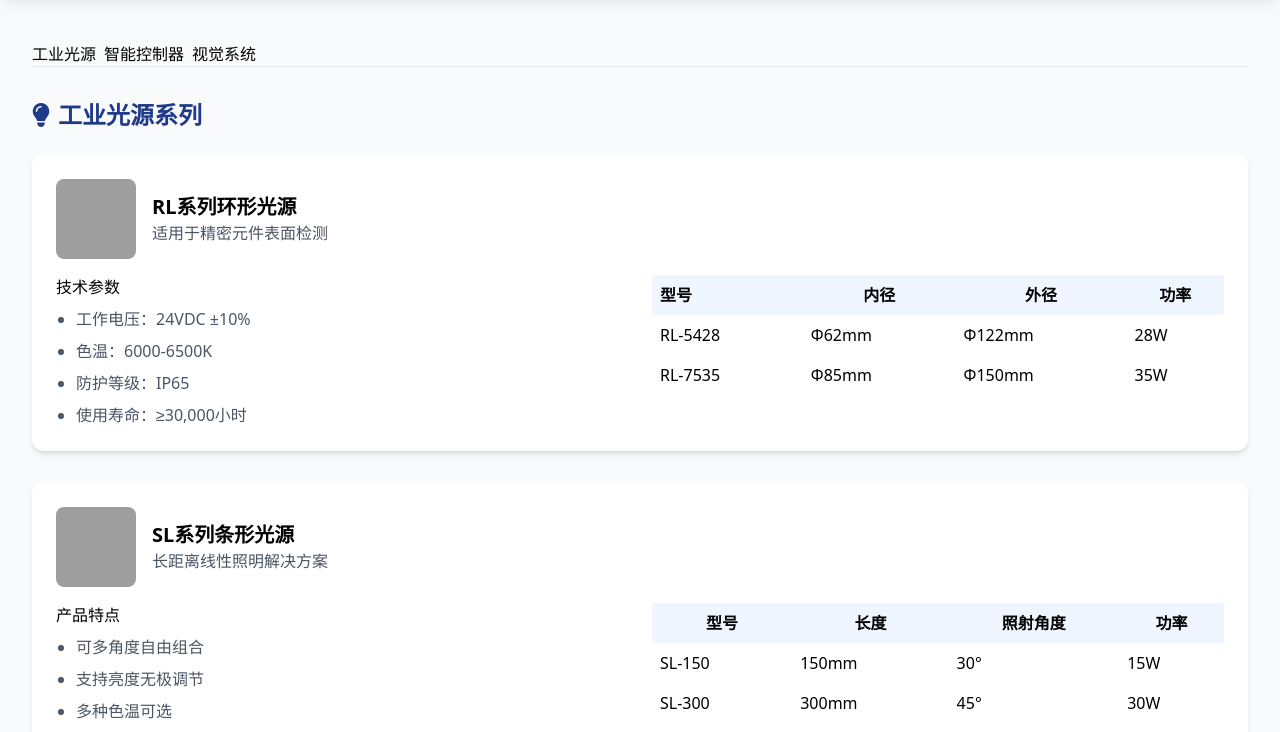
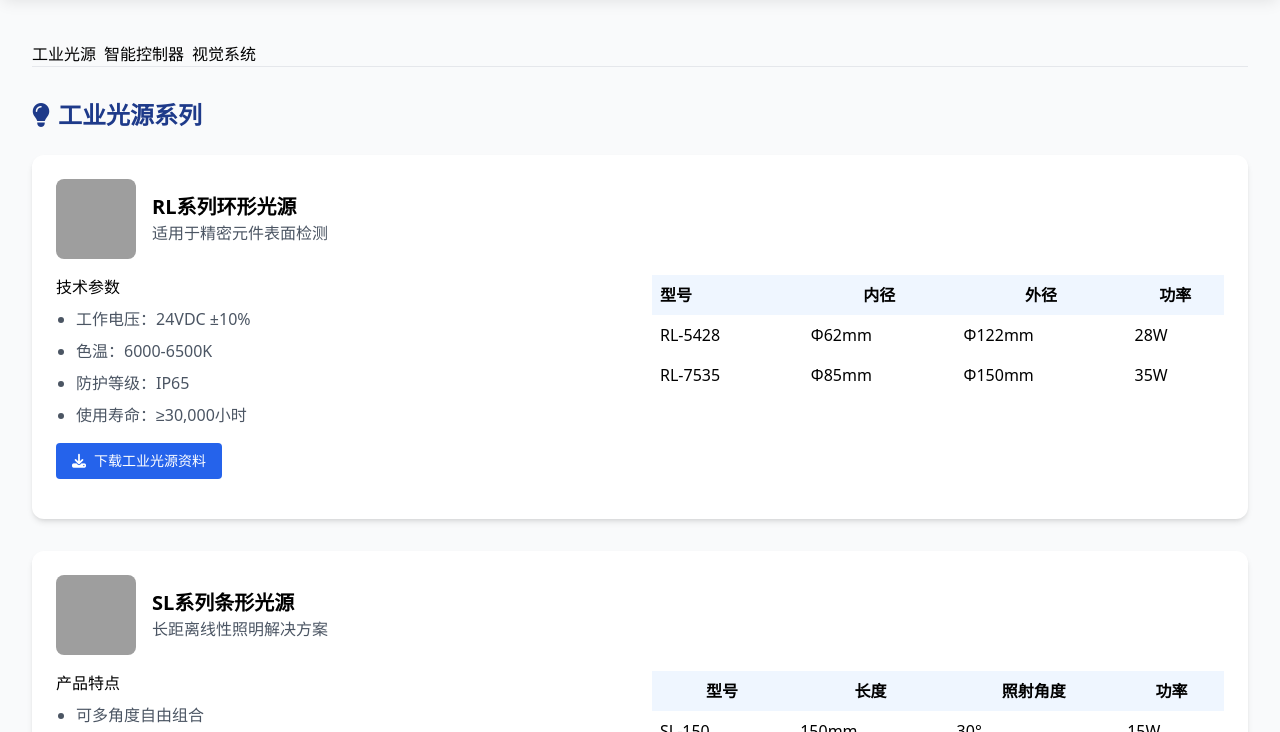
Before and after one commit to jinlongteng/BestSelling, a plain HTML site: page products.html in a window 1280 px wide. Shown: the part 70-802 px from the top of the page. Drawn offline with nearby package versions, Linux system fonts and the light colour scheme; grey boxes are pictures that could not be loaded.

Commit message:
download test

```diff
--- a/products.html
+++ b/products.html
@@ -1,6 +1,7 @@
 <!-- products.html -->
 <!DOCTYPE html>
 <html lang="zh-CN">
+
 <head>
     <meta charset="UTF-8">
     <meta name="viewport" content="width=device-width, initial-scale=1.0">
@@ -8,6 +9,7 @@
     <script src="https://cdn.tailwindcss.com"></script>
     <link rel="stylesheet" href="https://cdnjs.cloudflare.com/ajax/libs/font-awesome/6.4.0/css/all.min.css">
 </head>
+
 <body class="bg-gray-50">
     <!-- 导航 -->
     <nav class="bg-blue-900 shadow-lg">
@@ -20,7 +22,8 @@
                     <i class="fas fa-bars"></i>
                 </label>
                 <!-- Menu -->
-            <div class="hidden md:flex items-center space-x-8 peer-checked:flex peer-checked:flex-col peer-checked:absolute peer-checked:top-16 peer-checked:left-0 peer-checked:w-full peer-checked:bg-blue-900 peer-checked:z-10">
+                <div
+                    class="hidden md:flex items-center space-x-8 peer-checked:flex peer-checked:flex-col peer-checked:absolute peer-checked:top-16 peer-checked:left-0 peer-checked:w-full peer-checked:bg-blue-900 peer-checked:z-10">
                     <a href="index.html" class="block text-gray-300 hover:bg-blue-700 px-3 py-2 rounded-md">首页</a>
                     <a href="about.html" class="block text-gray-300 hover:bg-blue-700 px-3 py-2 rounded-md">关于我们</a>
                     <a href="products.html" class="block text-gray-300 hover:bg-blue-700 px-3 py-2 rounded-md">产品中心</a>
@@ -58,7 +61,6 @@
                             <p class="text-gray-600">适用于精密元件表面检测</p>
                         </div>
                     </div>
-
                     <div class="grid md:grid-cols-2 gap-6">
                         <div>
                             <h4 class="font-medium mb-2">技术参数</h4>
@@ -95,6 +97,12 @@
                                 </tbody>
                             </table>
                         </div>
+                    </div>
+                    <div class="mb-4 mt-4">
+                        <a href="assets/downloads/1.zip" download
+                            class="inline-flex items-center px-4 py-2 bg-blue-600 text-white rounded hover:bg-blue-700 transition text-sm">
+                            <i class="fas fa-download mr-2"></i>下载工业光源资料
+                        </a>
                     </div>
                 </div>
 
@@ -186,7 +194,7 @@
         });
         // 产品分类切换
         document.querySelectorAll('.product-tab').forEach(tab => {
-            tab.addEventListener('click', function() {
+            tab.addEventListener('click', function () {
                 // 切换标签状态
                 document.querySelectorAll('.product-tab').forEach(t =>
                     t.classList.remove('active')
@@ -197,7 +205,7 @@
                 const category = this.dataset.category;
                 document.querySelectorAll('.product-category').forEach(section => {
                     section.classList.add('hidden');
-                    if(section.dataset.category === category) {
+                    if (section.dataset.category === category) {
                         section.classList.remove('hidden');
                     }
                 });
@@ -216,4 +224,5 @@
         initTables();
     </script>
 </body>
+
 </html>
```
Also changed, not shown: 1 other file. Lines whose indentation alone changed are shown as unchanged.
